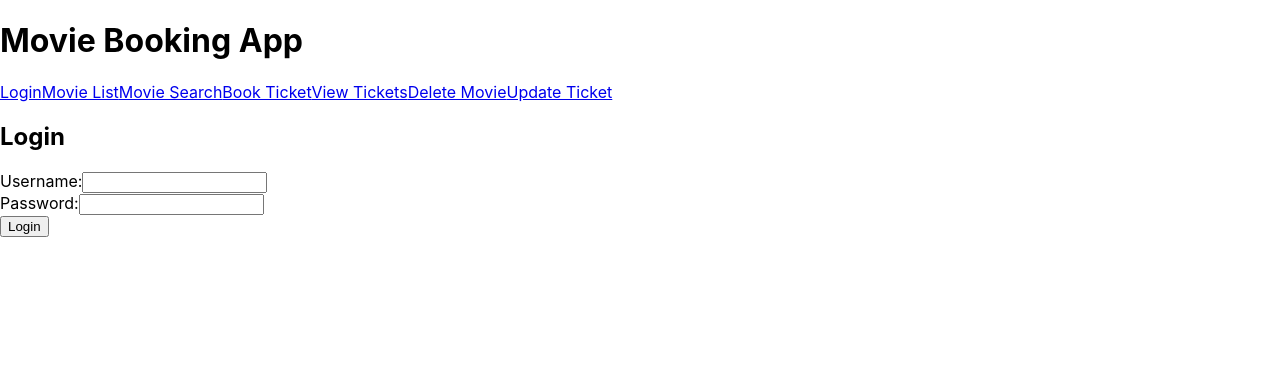
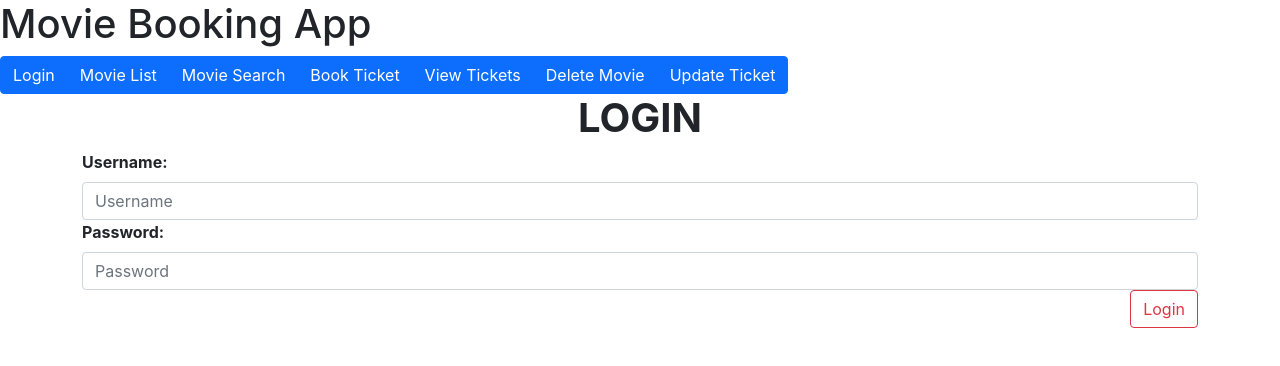
Before and after one commit to HiteshKadam/movie-booking-frontend, a React (Create React App) app: page /login in a window 1280 px wide. Shown: the top 366 px of the page. Built offline with nearby package versions, Linux system fonts and the light colour scheme.

Commit message:
designing

```diff
--- a/package.json
+++ b/package.json
@@ -7,6 +7,7 @@
     "@testing-library/react": "^13.4.0",
     "@testing-library/user-event": "^13.5.0",
     "axios": "^1.4.0",
+    "bootstrap": "^5.3.0",
     "js-cookie": "^3.0.5",
     "jwt-decode": "^3.1.2",
     "react": "^18.2.0",
--- a/public/index.html
+++ b/public/index.html
@@ -14,6 +14,7 @@
       manifest.json provides metadata used when your web app is installed on a
       user's mobile device or desktop. See https://developers.google.com/web/fundamentals/web-app-manifest/
     -->
+    <link rel="stylesheet" href="https://cdn.jsdelivr.net/npm/bootstrap@5.1.3/dist/css/bootstrap.min.css">
     <link rel="manifest" href="%PUBLIC_URL%/manifest.json" />
     <!--
       Notice the use of %PUBLIC_URL% in the tags above.
--- a/src/components/Login.js
+++ b/src/components/Login.js
@@ -29,28 +29,34 @@ const Login = () => {
     };
 
   return (
-    <div>
-      <h2>Login</h2>
+    <div className="container">
+      <h2 class="fs-1 fw-bold text-center">LOGIN</h2>
       <form onSubmit={handleSubmit}>
-        <div>
-          <label htmlFor="username">Username:</label>
+        <div className="form-group">
+          <label htmlFor="username" class="form-label fw-bold">Username:</label>
           <input
+            className="form-control"
             type="text"
             id="username"
+            placeholder="Username"
             value={username}
             onChange={handleUsernameChange}
           />
         </div>
-        <div>
-          <label htmlFor="password">Password:</label>
+        <div className="form-group">
+          <label htmlFor="password" class="form-label fw-bold">Password:</label>
           <input
+            className="form-control"
             type="password"
             id="password"
+            placeholder="Password"
             value={password}
             onChange={handlePasswordChange}
           />
         </div>
-        <button type="submit">Login</button>
+        <div class="d-grid gap-2 d-md-flex justify-content-md-end">
+        <button className="btn btn-outline-danger" type="submit">Login</button>
+        </div>
       </form>
     </div>
   );
--- a/src/components/MovieList.js
+++ b/src/components/MovieList.js
@@ -18,11 +18,11 @@ const MovieList = () => {
   };
 
   return (
-    <div>
-      <h2>Movie List</h2>
-      <table>
+    <div className="container">
+      <h2 class="fs-1 fw-bold text-center">Movie List</h2>
+      <table class="table table-bordered table-hover">
         <thead>
-          <tr>
+          <tr class="table-danger text-center">
             <th>Movie Name</th>
             <th>Theatre Name</th>
             <th>Total Tickets Allotted</th>
@@ -30,7 +30,7 @@ const MovieList = () => {
         </thead>
         <tbody>
           {movies.map((movie) => (
-            <tr key={movie.id}>
+            <tr key={movie.id} class="table-light text-center">
               <td>{movie.movie_name}</td>
               <td>{movie.theatre_name}</td>
               <td>{movie.total_tickets_allotted}</td>
```
Also changed, not shown: 1 other file (tests, documents, lock files or other folders).
